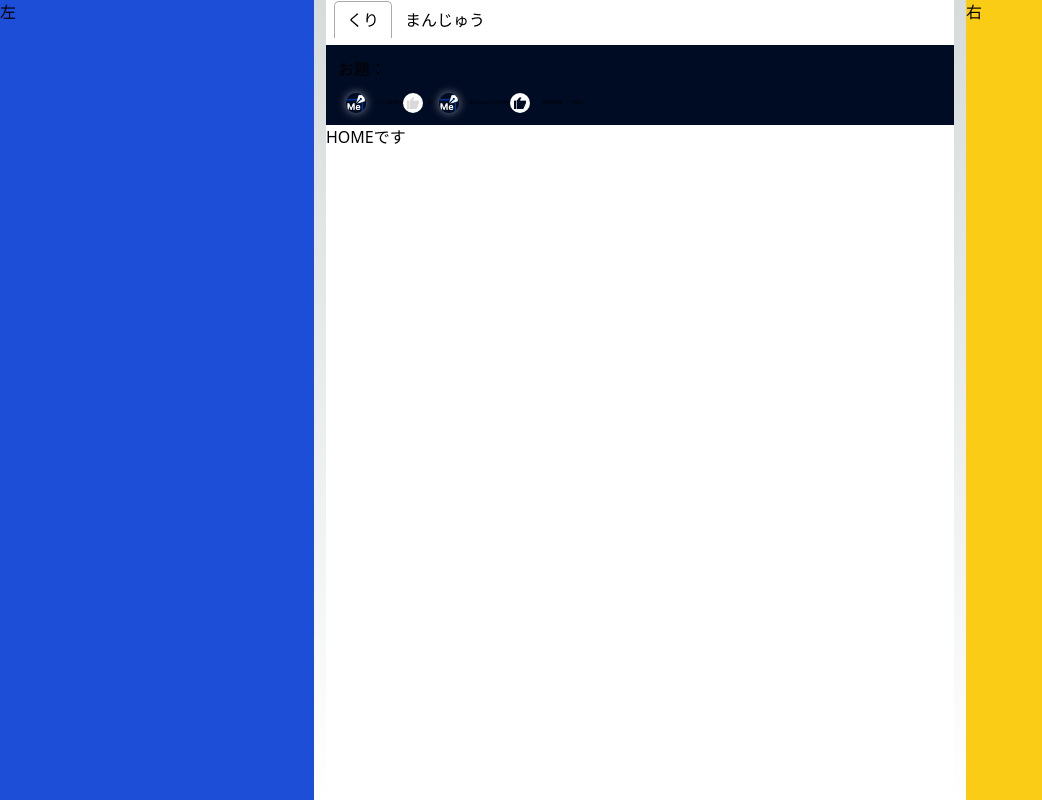
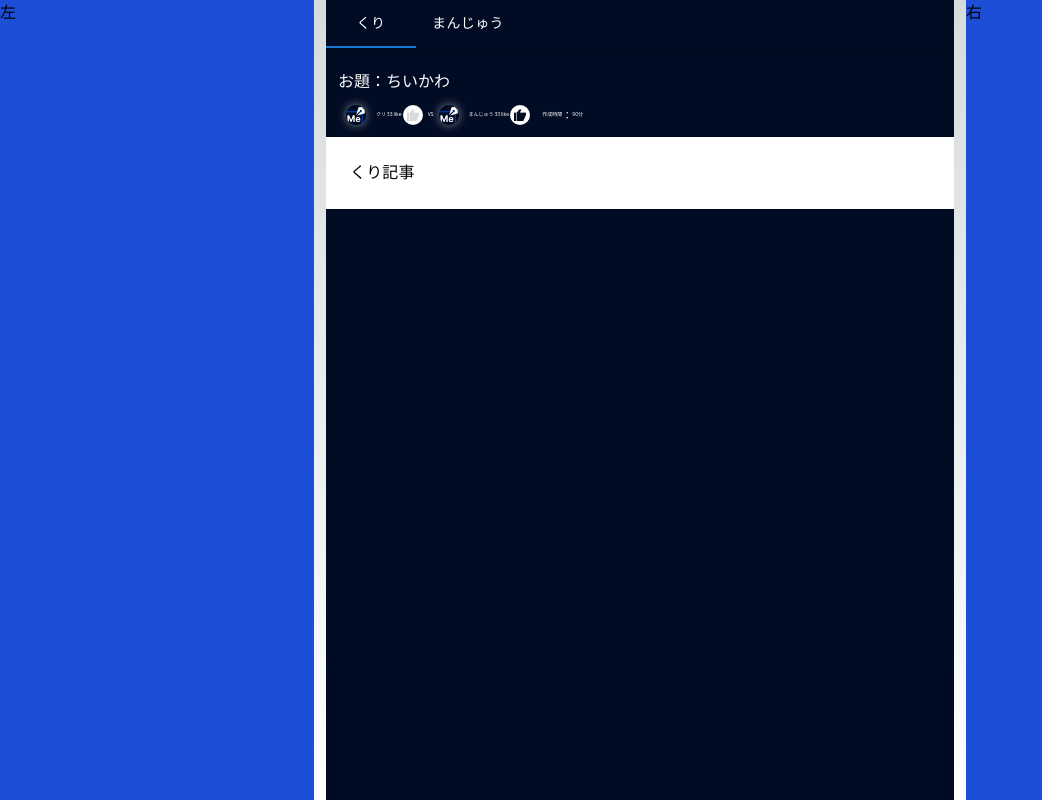
Before and after one commit to yurutto123/summarize-me-front, a Next.js app: page /comparison in a window 1280 px wide. Shown: the whole page, without its empty margins (0-1042 px from the left). Built offline with nearby package versions, Linux system fonts and the light colour scheme.

Commit message:
[update]タブと色の修正

```diff
--- /dev/null
+++ b/src/app/comparison/comparison.css
@@ -0,0 +1,34 @@
+.App {
+  margin: 10px;
+}
+
+.tabLabel {
+  background-color: rgb(196, 247, 196);
+  padding: 10px 30px;
+  font-size: 20px;
+  border-radius: 30px;
+}
+
+.tabLabel:hover {
+  background-color: rgb(120, 208, 120);
+  padding: 10px 30px;
+  font-size: 20px;
+  border-radius: 30px;
+  color: rgb(95, 3, 3);
+}
+
+/* button {
+  color: white;
+} */
+
+.css-1h9z7r5-MuiButtonBase-root-MuiTab-root.Mui-selected  {
+  color: rgb(255, 255, 255) !important;
+}
+
+.css-1h9z7r5-MuiButtonBase-root-MuiTab-root {
+  color: rgb(255, 255, 255) !important;
+}
+
+p {
+  color: black;
+}
--- a/src/app/comparison/page.tsx
+++ b/src/app/comparison/page.tsx
@@ -1,28 +1,60 @@
 "use client";
 
-import React, { useState } from "react";
+import { SetStateAction, useState } from "react";
+import Tabs from "@mui/material/Tabs";
+import Tab from "@mui/material/Tab";
+import Typography from "@mui/material/Typography";
+import Box from "@mui/material/Box";
+import Grid from "@mui/material/Grid";
 import Image from "next/image";
 import icon from "../../../public/summarizeMe.png";
 import goodWhite from "../../../public/good_white.png";
 import goodBlack from "../../../public/good_black.png";
-import { Tab, Tabs, TabList, TabPanel } from "react-tabs";
-import "react-tabs/style/react-tabs.css";
+import "./comparison.css";
 
-const comparison = () => {
+function TabPanel(props: { [x: string]: any; children: any; value: any; index: any }) {
+  const { children, value, index, ...other } = props;
+
+  return (
+    <div role="tabpanel" hidden={value !== index} id={`simple-tabpanel-${index}`} aria-labelledby={`simple-tab-${index}`} {...other}>
+      {value === index && (
+        <Box sx={{ p: 3 }}>
+          <Typography>{children}</Typography>
+        </Box>
+      )}
+    </div>
+  );
+}
+
+function a11yProps(index: number) {
+  return {
+    id: `simple-tab-${index}`,
+    "aria-controls": `simple-tabpanel-${index}`,
+  };
+}
+
+function BasicTabs() {
+  const [value, setValue] = useState(0);
+
+  const handleChange = (event: any, newValue: SetStateAction<number>) => {
+    setValue(newValue);
+  };
+
   return (
     <div className="flex w-screen h-screen">
-      <div className="bg-blue-700 w-1/4">左</div>
-
-      <div className="bg-white w-1/2 mx-3">
-
-        <Tabs>
-          <TabList className="text-black ml-2">
-            <Tab>くり</Tab>
-            <Tab>まんじゅう</Tab>
-          </TabList>
-          <div className="bg-main-color mt-2">
+      <div className="bg-blue-700 w-[25%] display: none">左</div>
+      <div className="bg-main-color w-[50%] mx-3">
+        <div className="bg-main-color">
+          <Box sx={{ borderBottom: 1, borderColor: "divider", color: "white", fontSize: "10px" }}>
+            <Tabs value={value} onChange={handleChange} aria-label="basic tabs example">
+              <Tab label="くり" {...a11yProps(0)} />
+              <Tab label="まんじゅう" {...a11yProps(1)} />
+            </Tabs>
+          </Box>
+        </div>
+        <div className="bg-main-color mt-2 text-white">
           {/* TODO:お題 */}
-            <h1 className="p-3">お題：</h1>
+          <h1 className="p-3 text-white">お題：ちいかわ</h1>
           <div className="flex pb-3">
             <Image className="ml-5 rounded-full h-5 w-5" src={icon} alt="SummarizeMe" width={20} height={20} style={{ boxShadow: "0 0 10px 0px rgba(255, 255, 255, 0.5)" }} />
             <div className="text-[5px] flex items-center" style={{ marginLeft: "10px" }}>
@@ -51,18 +83,102 @@ const comparison = () => {
             </div>
           </div>
         </div>
-
-          <TabPanel className="text-black">
-            <h1>HOMEです</h1>
+        <div className="bg-white">
+          <TabPanel value={value} index={0}>
+            くり記事
           </TabPanel>
-          <TabPanel className="text-black">
-            <h1>Aboutです</h1>
+          <TabPanel value={value} index={1}>
+            まんじゅう記事
           </TabPanel>
-        </Tabs>
         </div>
-      <div className="bg-yellow-400 w-1/4">右</div>
+      </div>
+      <div className="bg-blue-700 w-[25%] display: none;">右</div>
     </div>
   );
-};
+}
 
-export default comparison;
+function App() {
+  return (
+
+      <Grid container >
+        <Grid item xs={12}>
+          {/* <Typography variant="h2">Sample</Typography> */}
+        </Grid>
+        <Grid item xs={8}>
+          <BasicTabs />
+        </Grid>
+      </Grid>
+
+  );
+}
+
+export default App;
+
+// "use client";
+
+// import React, { useState } from "react";
+// import Image from "next/image";
+// import icon from "../../../public/summarizeMe.png";
+// import goodWhite from "../../../public/good_white.png";
+// import goodBlack from "../../../public/good_black.png";
+// import a from "../../../public/a.png";
+// import { Tab, Tabs, TabList, TabPanel } from "react-tabs";
+// import "react-tabs/style/react-tabs.css";
+
+// const comparison = () => {
+//   return (
+//     <div className="flex w-screen h-screen">
+//       <div className="bg-blue-700 w-1/4">左</div>
+
+//       <div className="bg-white w-1/2 mx-3">
+//         <Tabs className="bg-main-color">
+//           <TabList className="text-black ml-2">
+//             <Tab>くり</Tab>
+//             <Tab>まんじゅう</Tab>
+//           </TabList>
+//           <div className="bg-main-color mt-2">
+//             {/* TODO:お題 */}
+//             <h1 className="p-3">お題：</h1>
+//             <div className="flex pb-3">
+//               <Image className="ml-5 rounded-full h-5 w-5" src={icon} alt="SummarizeMe" width={20} height={20} style={{ boxShadow: "0 0 10px 0px rgba(255, 255, 255, 0.5)" }} />
+//               <div className="text-[5px] flex items-center" style={{ marginLeft: "10px" }}>
+//                 {/* TODO:参加者名、good数 */}
+//                 クリ&thinsp;<span>33</span>&thinsp;like&nbsp;
+//               </div>
+//               <div className="flex items-center">
+//                 <div className="rounded-full bg-white p-1">
+//                   <Image className="h-3 w-3" src={goodWhite} alt="good" width={20} height={20} />
+//                 </div>
+//                 <span className="my-auto text-[5px]">&emsp;VS&emsp;</span>
+//               </div>
+//               <Image className="rounded-full h-5 w-5" src={icon} alt="SummarizeMe" width={20} height={20} style={{ boxShadow: "0 0 10px 0px rgba(255, 255, 255, 0.5)" }} />
+//               <div className="text-[5px] flex items-center" style={{ marginLeft: "10px" }}>
+//                 {/* TODO:参加者名、good数 */}
+//                 まんじゅう&thinsp;<span>33</span>&thinsp;like&nbsp;
+//               </div>
+//               <div className="flex items-center">
+//                 <div className="rounded-full bg-white p-1">
+//                   <Image className="h-3 w-3" src={goodBlack} alt="good" width={20} height={20} />
+//                 </div>
+//               </div>
+//               <div className="text-[5px] flex items-center pl-3">
+//                 {/* TODO:作成時間 */}
+//                 作成時間<span className="text-[10px]">：</span>90分
+//               </div>
+//             </div>
+//           </div>
+
+//           <TabPanel className="text-black">
+//             <h1>DBから記事を取得</h1>
+//           </TabPanel>
+//           <TabPanel className="text-black">
+//             <h1>DBから記事を取得だー</h1>
+//           </TabPanel>
+//         </Tabs>
+//       </div>
+//       <div className="bg-yellow-400 w-1/4">右</div>
+//     </div>
+//   );
+// };
+
+// export default comparison;
```
Lines whose indentation alone changed are shown as unchanged.
